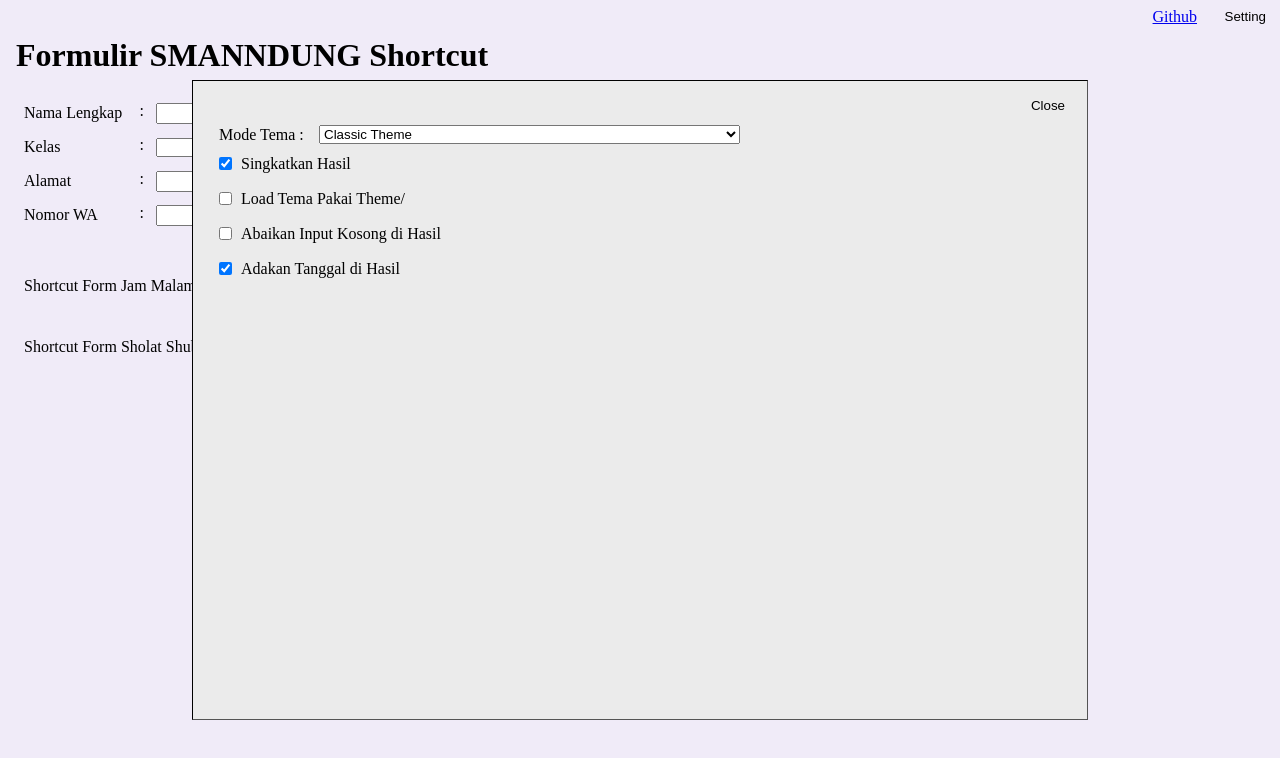
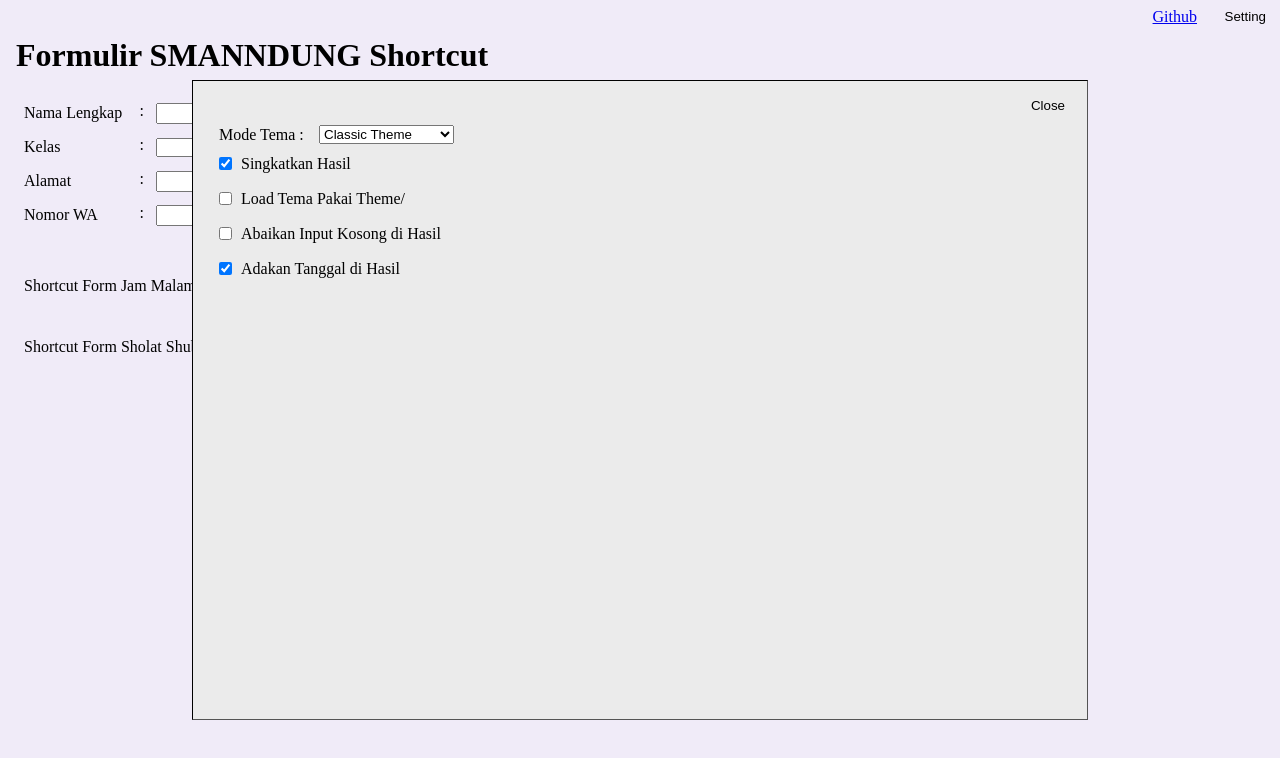
Before and after one commit to CodeEggington/SmanndungFormShortcut-prototype, a plain HTML site: page index.html in a window 1280 px wide. Both pictures are taken after a click on the button "Setting". Drawn offline with Linux system fonts and the light colour scheme.

Commit message:
ModeTema class added

```diff
--- a/index.css
+++ b/index.css
@@ -165,6 +165,10 @@ html.classic-mode *{
         text-decoration: underline;
         cursor: pointer;
     }
+
+    .ModeTema{
+        width: 135px;
+    }
 }
 
 html.renewed *{
--- a/index.html
+++ b/index.html
@@ -38,7 +38,7 @@
                 <br>
                 <div class="setting-select">
                     <label for="ModeTema">Mode Tema :</label>
-                    <select name="Select Theme" id="ModeTema">
+                    <select name="Select Theme" id="ModeTema" class="ModeTema">
                         <option value="./Theme/classic-mode.txt">Classic Theme</option>
                     </select>
                 </div>
```
